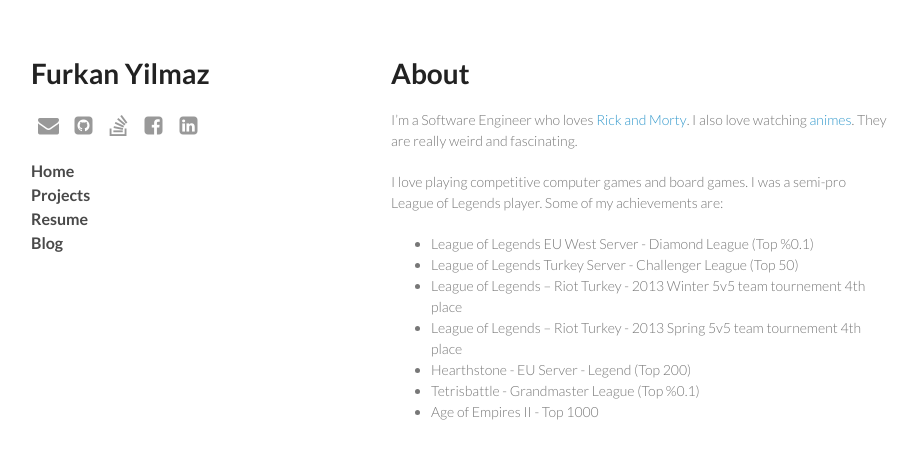
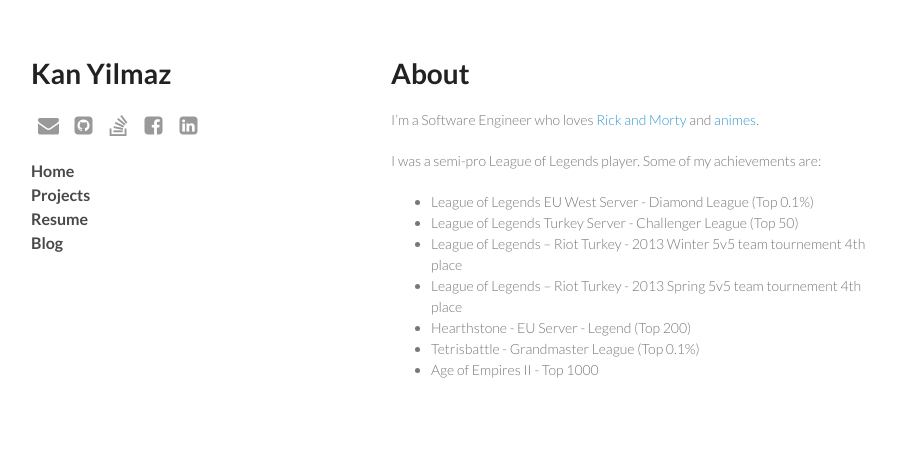
Before and after one commit to thellimist/thellimist.github.io, a Jekyll site: the page built from index.html, in a window 1280 px wide. Shown: the top 459 px of the page, without its empty margins (179-1096 px from the left). Built offline with Jekyll 4.4.1, drawn with Linux system fonts in a browser that asks for light colours; nearby versions of some CDN libraries.

Commit message:
Updated name

```diff
--- a/_layouts/default.html
+++ b/_layouts/default.html
@@ -19,7 +19,7 @@
   <body>
     <div class="wrapper">
       <header>
-        <h1>Furkan Yilmaz</h1>
+        <h1>Kan Yilmaz</h1>
 
         <ul class="social">
           <li><a href="mailto:mufuyil@gmail.com" class="fa fa-envelope"></a><br></li>
--- a/_layouts/default_markdown.html
+++ b/_layouts/default_markdown.html
@@ -19,7 +19,7 @@
   <body>
     <div class="wrapper">
       <header>
-        <h1>Furkan Yilmaz</h1>
+        <h1>Kan Yilmaz</h1>
 
         <ul class="social">
           <li><a href="mailto:mufuyil@gmail.com" class="fa fa-envelope"></a><br></li>
--- a/index.html
+++ b/index.html
@@ -4,14 +4,14 @@
 ---
 # About
 
-I'm a Software Engineer who loves [Rick and Morty](http://www.adultswim.com/videos/rick-and-morty/). I also love watching [animes](https://docs.google.com/spreadsheets/d/1maa414tmM5iKOrWWkQ6pWR38OrQhUrZaB-KqHjO9M-w/edit?usp=sharing). They are really weird and fascinating.
+I'm a Software Engineer who loves [Rick and Morty](http://www.adultswim.com/videos/rick-and-morty/) and [animes](https://docs.google.com/spreadsheets/d/1maa414tmM5iKOrWWkQ6pWR38OrQhUrZaB-KqHjO9M-w/edit?usp=sharing).
 
-I love playing competitive computer games and board games. I was a semi-pro League of Legends player. Some of my achievements are:
+I was a semi-pro League of Legends player. Some of my achievements are:
 
-* League of Legends EU West Server - Diamond League (Top %0.1)
+* League of Legends EU West Server - Diamond League (Top 0.1%)
 * League of Legends Turkey Server - Challenger League (Top 50)
 * League of Legends – Riot Turkey - 2013 Winter 5v5 team tournement 4th place
 * League of Legends – Riot Turkey - 2013 Spring 5v5 team tournement 4th place
 * Hearthstone - EU Server - Legend (Top 200)
-* Tetrisbattle - Grandmaster League (Top %0.1)
+* Tetrisbattle - Grandmaster League (Top 0.1%)
 * Age of Empires II - Top 1000
```
